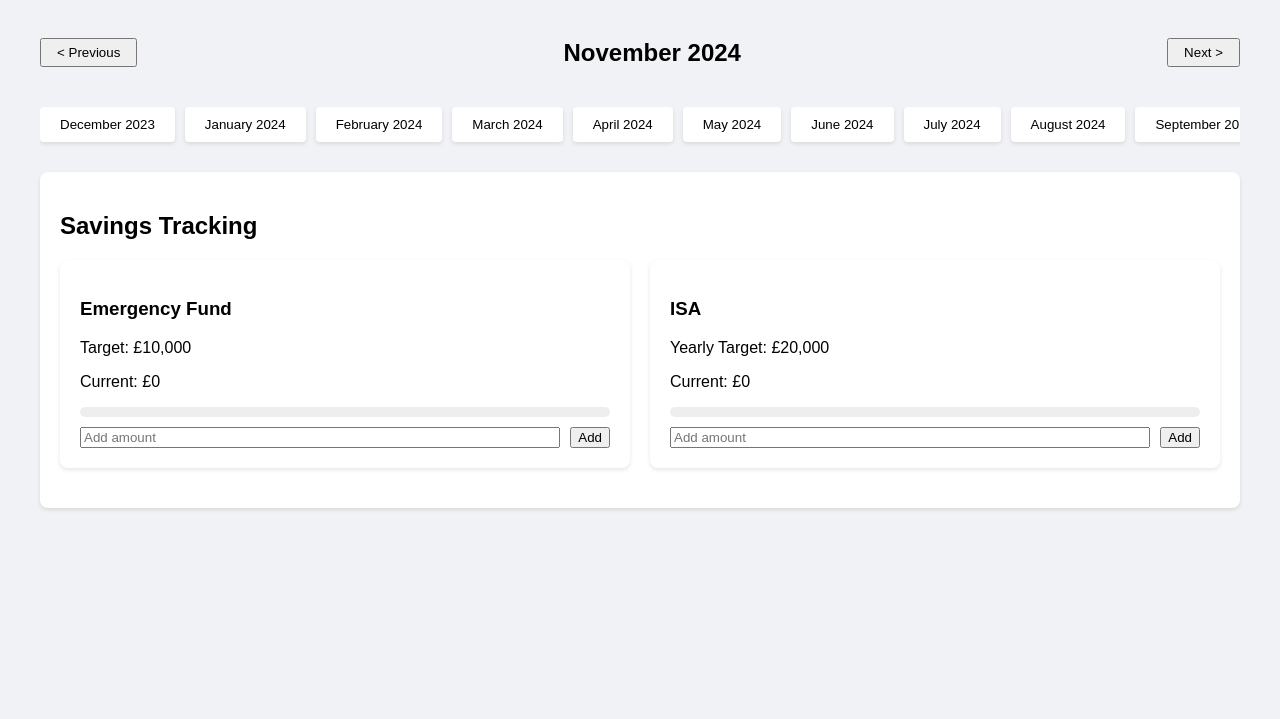
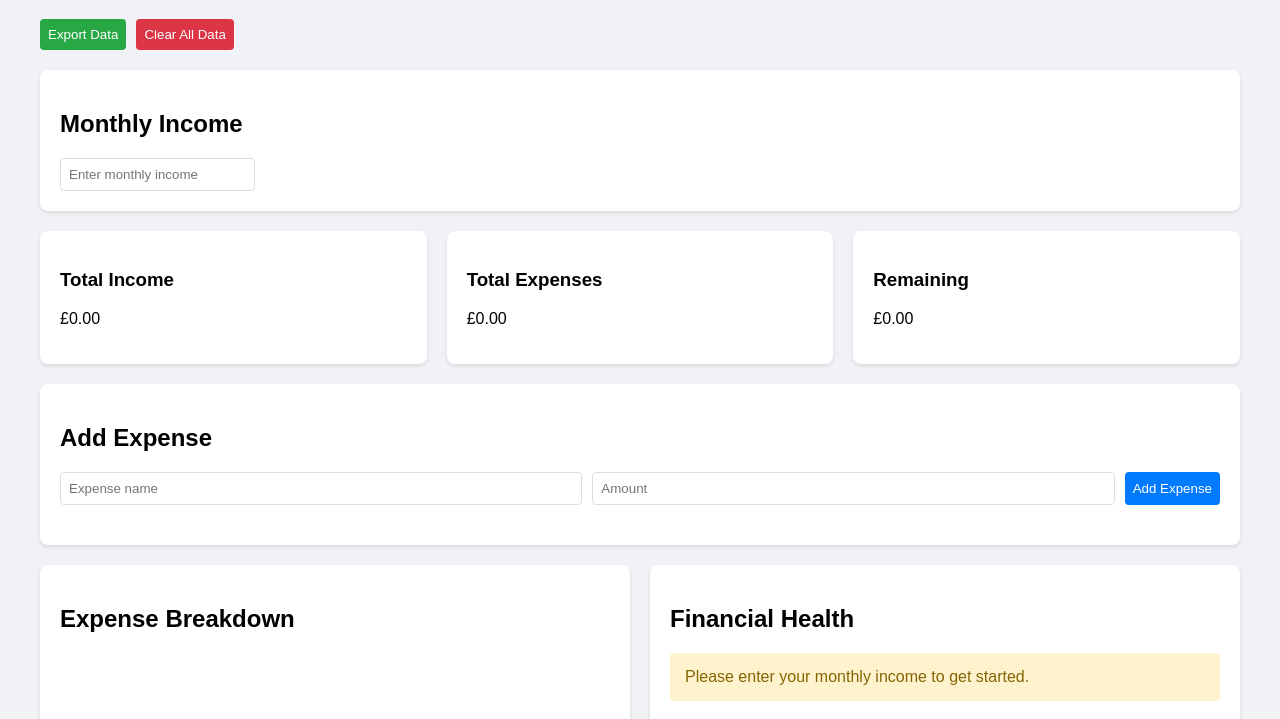
Before and after one commit to lukevonbergen/finance, a plain HTML site: page index.html in a window 1280 px wide. Shown: the part 81-800 px from the top of the page. Drawn offline with nearby package versions, Linux system fonts and the light colour scheme.

Commit message:
Update index.html

```diff
--- a/index.html
+++ b/index.html
@@ -6,7 +6,6 @@
     <title>Finance Dashboard</title>
     <script src="https://cdnjs.cloudflare.com/ajax/libs/Chart.js/4.4.1/chart.umd.js"></script>
     <style>
-        /* Previous styles remain the same */
         body {
             font-family: Arial, sans-serif;
             margin: 0;
@@ -24,68 +23,78 @@
             box-shadow: 0 2px 4px rgba(0,0,0,0.1);
             margin-bottom: 20px;
         }
-        /* ... (keep all previous styles) ... */
-
-        /* New styles for tabs and savings */
-        .tabs {
-            display: flex;
-            gap: 10px;
-            margin-bottom: 20px;
-            overflow-x: auto;
-            padding-bottom: 10px;
-        }
-        .tab {
-            padding: 10px 20px;
-            background: #fff;
-            border: none;
-            border-radius: 4px;
-            cursor: pointer;
-            white-space: nowrap;
-            box-shadow: 0 2px 4px rgba(0,0,0,0.1);
-        }
-        .tab.active {
-            background: #007bff;
-            color: white;
-        }
-        .savings-grid {
+        .summary-cards {
             display: grid;
-            grid-template-columns: repeat(auto-fit, minmax(200px, 1fr));
+            grid-template-columns: repeat(auto-fit, minmax(250px, 1fr));
             gap: 20px;
             margin-bottom: 20px;
         }
-        .savings-card {
+        .summary-card {
             background: white;
             padding: 20px;
             border-radius: 8px;
             box-shadow: 0 2px 4px rgba(0,0,0,0.1);
         }
-        .savings-form {
+        .expense-form {
             display: grid;
-            grid-template-columns: 1fr auto;
+            grid-template-columns: 1fr 1fr auto;
             gap: 10px;
-            margin-top: 10px;
-        }
-        .progress-bar {
-            width: 100%;
-            height: 10px;
-            background: #eee;
-            border-radius: 5px;
-            margin-top: 10px;
-        }
-        .progress-bar-fill {
-            height: 100%;
-            background: #4CAF50;
-            border-radius: 5px;
-            transition: width 0.3s ease;
-        }
-        .month-nav {
-            display: flex;
-            justify-content: space-between;
-            align-items: center;
             margin-bottom: 20px;
         }
-        .month-nav button {
-            padding: 5px 15px;
+        .expense-list {
+            margin-bottom: 20px;
+        }
+        .expense-item {
+            display: grid;
+            grid-template-columns: 1fr 1fr auto;
+            padding: 10px;
+            border-bottom: 1px solid #eee;
+        }
+        .expense-item button {
+            background: #ff4444;
+            color: white;
+            border: none;
+            padding: 5px 10px;
+            border-radius: 4px;
+            cursor: pointer;
+        }
+        .charts {
+            display: grid;
+            grid-template-columns: repeat(auto-fit, minmax(300px, 1fr));
+            gap: 20px;
+        }
+        input, select, button {
+            padding: 8px;
+            border: 1px solid #ddd;
+            border-radius: 4px;
+        }
+        button {
+            background: #007bff;
+            color: white;
+            border: none;
+            cursor: pointer;
+        }
+        button:hover {
+            background: #0056b3;
+        }
+        .feedback {
+            padding: 15px;
+            border-radius: 4px;
+            margin-top: 20px;
+        }
+        .warning { background-color: #fff3cd; color: #856404; }
+        .success { background-color: #d4edda; color: #155724; }
+        .danger { background-color: #f8d7da; color: #721c24; }
+        .actions {
+            display: flex;
+            gap: 10px;
+            margin-bottom: 20px;
+        }
+        .export-btn {
+            background: #28a745;
+        }
+        .clear-btn {
+            background: #dc3545;
         }
     </style>
 </head>
@@ -93,182 +102,235 @@
     <div class="container">
         <h1>Finance Dashboard</h1>
 
-        <!-- Month Navigation -->
-        <div class="month-nav">
-            <button onclick="previousMonth()">&lt; Previous</button>
-            <h2 id="current-month">January 2024</h2>
-            <button onclick="nextMonth()">Next &gt;</button>
+        <div class="actions">
+            <button onclick="exportData()" class="export-btn">Export Data</button>
+            <button onclick="clearData()" class="clear-btn">Clear All Data</button>
         </div>
 
-        <!-- Tabs -->
-        <div class="tabs" id="month-tabs">
-            <!-- Tabs will be generated here -->
+        <!-- Income Input -->
+        <div class="card">
+            <h2>Monthly Income</h2>
+            <input type="number" id="income-input" placeholder="Enter monthly income" onchange="updateIncome(this.value)">
         </div>
 
-        <!-- Savings Section -->
-        <div class="card">
-            <h2>Savings Tracking</h2>
-            <div class="savings-grid">
-                <!-- Emergency Fund -->
-                <div class="savings-card">
-                    <h3>Emergency Fund</h3>
-                    <p>Target: £<span id="emergency-target">10000</span></p>
-                    <p>Current: £<span id="emergency-current">0</span></p>
-                    <div class="progress-bar">
-                        <div id="emergency-progress" class="progress-bar-fill" style="width: 0%"></div>
-                    </div>
-                    <div class="savings-form">
-                        <input type="number" id="emergency-input" placeholder="Add amount">
-                        <button onclick="addToSavings('emergency')">Add</button>
-                    </div>
-                </div>
-
-                <!-- ISA -->
-                <div class="savings-card">
-                    <h3>ISA</h3>
-                    <p>Yearly Target: £<span id="isa-target">20000</span></p>
-                    <p>Current: £<span id="isa-current">0</span></p>
-                    <div class="progress-bar">
-                        <div id="isa-progress" class="progress-bar-fill" style="width: 0%"></div>
-                    </div>
-                    <div class="savings-form">
-                        <input type="number" id="isa-input" placeholder="Add amount">
-                        <button onclick="addToSavings('isa')">Add</button>
-                    </div>
-                </div>
+        <!-- Summary Cards -->
+        <div class="summary-cards">
+            <div class="summary-card">
+                <h3>Total Income</h3>
+                <p id="total-income">£0</p>
+            </div>
+            <div class="summary-card">
+                <h3>Total Expenses</h3>
+                <p id="total-expenses">£0</p>
+            </div>
+            <div class="summary-card">
+                <h3>Remaining</h3>
+                <p id="remaining">£0</p>
             </div>
         </div>
 
-        <!-- Rest of the dashboard content -->
-        <!-- ... (keep all previous content) ... -->
+        <!-- Expense Input -->
+        <div class="card">
+            <h2>Add Expense</h2>
+            <div class="expense-form">
+                <input type="text" id="expense-name" placeholder="Expense name">
+                <input type="number" id="expense-amount" placeholder="Amount">
+                <button onclick="addExpense()">Add Expense</button>
+            </div>
+
+            <!-- Expense List -->
+            <div class="expense-list" id="expense-list">
+                <!-- Expenses will be added here -->
+            </div>
+        </div>
+
+        <!-- Charts -->
+        <div class="charts">
+            <div class="card">
+                <h2>Expense Breakdown</h2>
+                <canvas id="expense-chart"></canvas>
+            </div>
+            <div class="card">
+                <h2>Financial Health</h2>
+                <div id="feedback" class="feedback"></div>
+            </div>
+        </div>
     </div>
 
     <script>
-        // Previous functionality remains
-        // ... (keep all previous JavaScript) ...
+        let expenses = [];
+        let monthlyIncome = 0;
+        let chart = null;
 
-        // New functionality for tabs and savings
-        let currentMonth = new Date();
-        let monthlyData = {};
-        let savings = {
-            emergency: { current: 0, target: 10000 },
-            isa: { current: 0, target: 20000 }
-        };
+        // Load saved data when page loads
+        function loadSavedData() {
+            const savedIncome = localStorage.getItem('monthlyIncome');
+            const savedExpenses = localStorage.getItem('expenses');
 
-        function initializeMonths() {
-            // Create last 12 months of tabs
-            const tabs = document.getElementById('month-tabs');
-            tabs.innerHTML = '';
+            if (savedIncome) {
+                monthlyIncome = parseFloat(savedIncome);
+                document.getElementById('income-input').value = monthlyIncome;
+            }
 
-            for (let i = 11; i >= 0; i--) {
-                const date = new Date();
-                date.setMonth(date.getMonth() - i);
-                const monthYear = date.toLocaleDateString('en-UK', { month: 'long', year: 'numeric' });
-                const monthKey = `${date.getFullYear()}-${date.getMonth() + 1}`;
+            if (savedExpenses) {
+                expenses = JSON.parse(savedExpenses);
+                updateExpenseList();
+            }
 
-                if (!monthlyData[monthKey]) {
-                    monthlyData[monthKey] = {
-                        income: 0,
-                        expenses: [],
-                        savings: {
-                            emergency: 0,
-                            isa: 0
-                        }
-                    };
-                }
+            updateDashboard();
+        }
 
-                const tab = document.createElement('button');
-                tab.className = 'tab';
-                tab.textContent = monthYear;
-                tab.onclick = () => selectMonth(monthKey);
-                if (i === 0) tab.classList.add('active');
-                tabs.appendChild(tab);
+        // Save data to localStorage
+        function saveData() {
+            localStorage.setItem('monthlyIncome', monthlyIncome.toString());
+            localStorage.setItem('expenses', JSON.stringify(expenses));
+        }
+
+        function formatCurrency(amount) {
+            return '£' + parseFloat(amount).toLocaleString('en-UK', {
+                minimumFractionDigits: 2,
+                maximumFractionDigits: 2
+            });
+        }
+
+        function updateIncome(value) {
+            monthlyIncome = parseFloat(value) || 0;
+            saveData();
+            updateDashboard();
+        }
+
+        function updateDashboard() {
+            const totalExpenses = expenses.reduce((sum, expense) => sum + expense.amount, 0);
+            const remaining = monthlyIncome - totalExpenses;
+
+            document.getElementById('total-income').textContent = formatCurrency(monthlyIncome);
+            document.getElementById('total-expenses').textContent = formatCurrency(totalExpenses);
+            document.getElementById('remaining').textContent = formatCurrency(remaining);
+
+            updateChart();
+            updateFeedback(monthlyIncome, totalExpenses, remaining);
+        }
+
+        function addExpense() {
+            const nameInput = document.getElementById('expense-name');
+            const amountInput = document.getElementById('expense-amount');
+
+            const name = nameInput.value.trim();
+            const amount = parseFloat(amountInput.value);
+
+            if (name && amount > 0) {
+                expenses.push({ name, amount });
+                nameInput.value = '';
+                amountInput.value = '';
+                saveData();
+                updateExpenseList();
+                updateDashboard();
             }
         }
 
-        function selectMonth(monthKey) {
-            // Update active tab
-            document.querySelectorAll('.tab').forEach(tab => {
-                tab.classList.remove('active');
-                if (tab.textContent === monthKey) tab.classList.add('active');
-            });
-
-            // Load data for selected month
-            const monthData = monthlyData[monthKey] || {
-                income: 0,
-                expenses: [],
-                savings: { emergency: 0, isa: 0 }
-            };
-
-            // Update dashboard with month's data
-            document.getElementById('income-input').value = monthData.income;
-            expenses = monthData.expenses;
+        function removeExpense(index) {
+            expenses.splice(index, 1);
+            saveData();
             updateExpenseList();
             updateDashboard();
         }
 
-        function previousMonth() {
-            currentMonth.setMonth(currentMonth.getMonth() - 1);
-            updateMonthDisplay();
+        function updateExpenseList() {
+            const list = document.getElementById('expense-list');
+            list.innerHTML = '';
+
+            expenses.forEach((expense, index) => {
+                const div = document.createElement('div');
+                div.className = 'expense-item';
+                div.innerHTML = `
+                    <span>${expense.name}</span>
+                    <span>${formatCurrency(expense.amount)}</span>
+                    <button onclick="removeExpense(${index})">Remove</button>
+                `;
+                list.appendChild(div);
+            });
         }
 
-        function nextMonth() {
-            currentMonth.setMonth(currentMonth.getMonth() + 1);
-            updateMonthDisplay();
+        function updateChart() {
+            const ctx = document.getElementById('expense-chart').getContext('2d');
+
+            if (chart) {
+                chart.destroy();
+            }
+
+            chart = new Chart(ctx, {
+                type: 'pie',
+                data: {
+                    labels: expenses.map(e => e.name),
+                    datasets: [{
+                        data: expenses.map(e => e.amount),
+                        backgroundColor: [
+                            '#FF6384', '#36A2EB', '#FFCE56', '#4BC0C0', '#9966FF',
+                            '#FF9F40', '#FF6384', '#36A2EB', '#FFCE56', '#4BC0C0'
+                        ]
+                    }]
+                },
+                options: {
+                    responsive: true,
+                    plugins: {
+                        legend: {
+                            position: 'right'
+                        }
+                    }
+                }
+            });
         }
 
-        function updateMonthDisplay() {
-            document.getElementById('current-month').textContent =
-                currentMonth.toLocaleDateString('en-UK', { month: 'long', year: 'numeric' });
-        }
+        function updateFeedback(income, expenses, remaining) {
+            const feedback = document.getElementById('feedback');
+            const expenseRatio = income > 0 ? (expenses / income) * 100 : 0;
 
-        function addToSavings(type) {
-            const amount = parseFloat(document.getElementById(`${type}-input`).value) || 0;
-            if (amount > 0) {
-                savings[type].current += amount;
-                document.getElementById(`${type}-input`).value = '';
-                updateSavingsDisplay();
-                saveDashboardData();
+            if (income === 0) {
+                feedback.className = 'feedback warning';
+                feedback.textContent = 'Please enter your monthly income to get started.';
+            } else if (expenseRatio > 90) {
+                feedback.className = 'feedback danger';
+                feedback.textContent = `Warning: Your expenses are ${expenseRatio.toFixed(1)}% of your income. Consider reducing expenses immediately.`;
+            } else if (expenseRatio > 70) {
+                feedback.className = 'feedback warning';
+                feedback.textContent = `Your expenses are ${expenseRatio.toFixed(1)}% of your income. Look for areas to save.`;
+            } else {
+                feedback.className = 'feedback success';
+                feedback.textContent = `Great job! Your expenses are ${expenseRatio.toFixed(1)}% of your income, leaving ${formatCurrency(remaining)} for savings.`;
             }
         }
 
-        function updateSavingsDisplay() {
-            for (const type of ['emergency', 'isa']) {
-                const { current, target } = savings[type];
-                const percentage = (current / target) * 100;
+        function exportData() {
+            const data = {
+                monthlyIncome,
+                expenses,
+                date: new Date().toISOString()
+            };
 
-                document.getElementById(`${type}-current`).textContent = current.toLocaleString();
-                document.getElementById(`${type}-target`).textContent = target.toLocaleString();
-                document.getElementById(`${type}-progress`).style.width = `${Math.min(percentage, 100)}%`;
+            const blob = new Blob([JSON.stringify(data, null, 2)], { type: 'application/json' });
+            const url = URL.createObjectURL(blob);
+            const a = document.createElement('a');
+            a.href = url;
+            a.download = 'finance-data.json';
+            document.body.appendChild(a);
+            a.click();
+            document.body.removeChild(a);
+            URL.revokeObjectURL(url);
+        }
+
+        function clearData() {
+            if (confirm('Are you sure you want to clear all data? This cannot be undone.')) {
+                localStorage.clear();
+                expenses = [];
+                monthlyIncome = 0;
+                document.getElementById('income-input').value = '';
+                updateExpenseList();
+                updateDashboard();
             }
         }
 
-        function saveDashboardData() {
-            const data = {
-                monthlyData,
-                savings
-            };
-            localStorage.setItem('dashboardData', JSON.stringify(data));
-        }
-
-        function loadDashboardData() {
-            const saved = localStorage.getItem('dashboardData');
-            if (saved) {
-                const data = JSON.parse(saved);
-                monthlyData = data.monthlyData || {};
-                savings = data.savings || {
-                    emergency: { current: 0, target: 10000 },
-                    isa: { current: 0, target: 20000 }
-                };
-                updateSavingsDisplay();
-            }
-        }
-
-        // Initialize the dashboard
-        loadDashboardData();
-        initializeMonths();
-        updateMonthDisplay();
-        updateSavingsDisplay();
+        // Load saved data when page loads
+        loadSavedData();
     </script>
 </body>
 </html>
```
